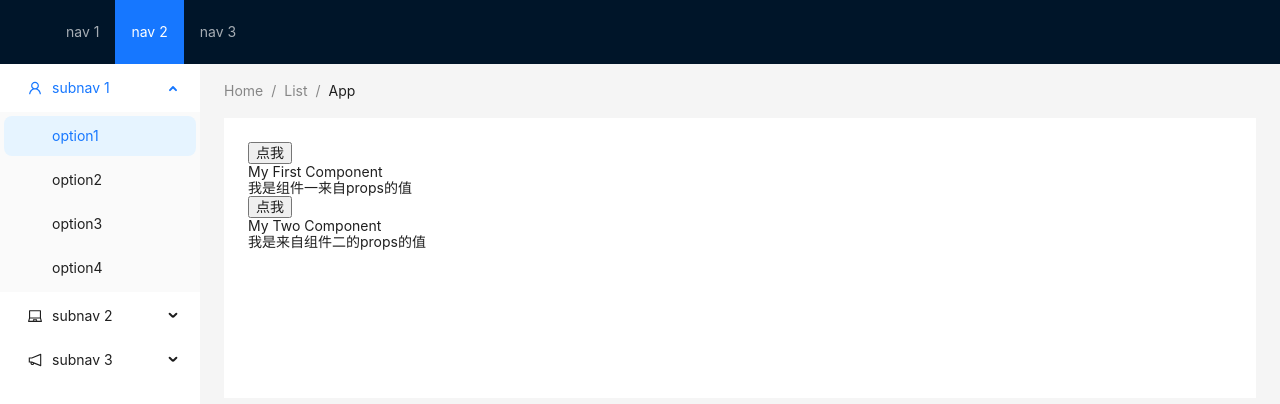
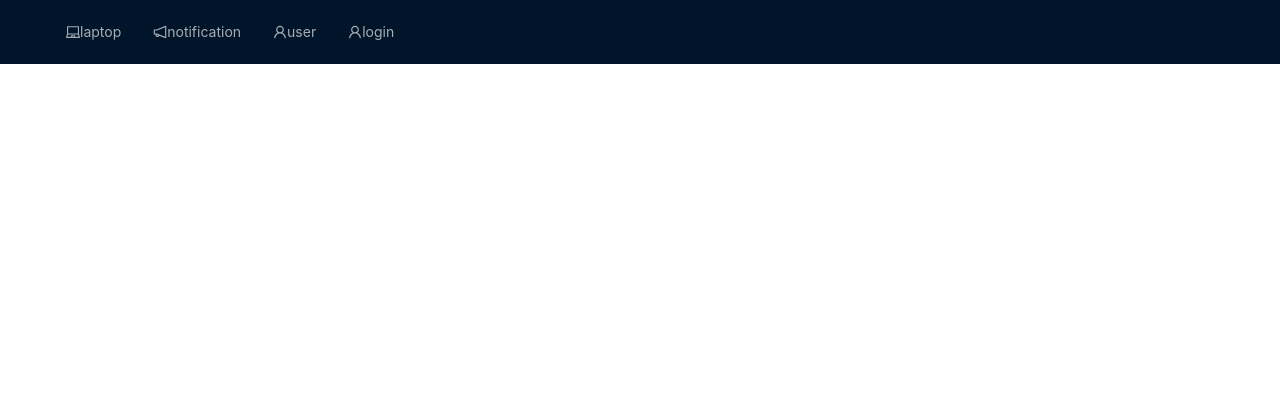
Before and after one commit to Yhq00/antd-demo, a React (Create React App) app: page / in a window 1280 px wide. Shown: the top 404 px of the page. Built offline with nearby package versions, Linux system fonts and the light colour scheme.

Commit message:
增加路由，写了login页面，但还存在许多问题：1，默认菜单路由。2.选中选项卡时会全选中

```diff
--- a/package.json
+++ b/package.json
@@ -9,6 +9,7 @@
     "antd": "^5.3.0",
     "react": "^18.2.0",
     "react-dom": "^18.2.0",
+    "react-router-dom": "^6.9.0",
     "react-scripts": "5.0.1",
     "web-vitals": "^2.1.4"
   },
--- a/src/App.js
+++ b/src/App.js
@@ -1,91 +1,100 @@
-import 'antd/dist/reset.css'
-import './App.css';
-import { Breadcrumb, Layout, Menu, theme } from 'antd';
-import { LaptopOutlined, NotificationOutlined, UserOutlined } from '@ant-design/icons';
-import React from 'react';
-import MyFirstComponent from './components/MyFirstComponent';
-import MyTwoComponent from './components/MyTwoComponent';
-
+import "antd/dist/reset.css";
+import "./App.css";
+import { Layout, Menu, theme } from "antd";
+import {
+  LaptopOutlined,
+  NotificationOutlined,
+  UserOutlined,
+} from "@ant-design/icons";
+import React from "react";
+import MyFirstComponent from "./components/MyFirstComponent";
+import MyTwoComponent from "./components/MyTwoComponent";
+import { Routes, Link, Route } from "react-router-dom";
+import Class1 from "./pages/calss1";
+import LoginComponent from "./pages/class3/login";
 //layout布局定义
-const { Header, Content, Sider } = Layout;
-const items1 = ['1', '2', '3'].map((key) => ({
-  key,
-  label: `nav ${key}`,
-}));
-const items2 = [UserOutlined, LaptopOutlined, NotificationOutlined].map((icon, index) => {
-  const key = String(index + 1);
-  return {
-    key: `sub${key}`,
-    icon: React.createElement(icon),
-    label: `subnav ${key}`,
-    children: new Array(4).fill(null).map((_, j) => {
-      const subKey = index * 4 + j + 1;
-      return {
-        key: subKey,
-        label: `option${subKey}`,
-      };
-    }),
-  };
-});
-
+const { Header, Content } = Layout;
+//菜单路由设置
+const menu1 = [
+  {
+    key: "/class1",
+    icon: <LaptopOutlined />,
+    label: "laptop",
+  },
+  {
+    key: "/class2",
+    icon: <NotificationOutlined />,
+    label: "notification",
+  },
+  {
+    key: "/class2-2",
+    icon: <UserOutlined />,
+    label: "user",
+  },
+  {
+    key: "/login  ",
+    icon: <UserOutlined />,
+    label: "login",
+  },
+];
 const App = () => {
   //layout布局定义
   const {
     token: { colorBgContainer },
   } = theme.useToken();
 
+  const MapMenuList = () => {
+    const menulist = menu1.map(({ key, icon, label }) => {
+      return (
+        <Menu.Item key={key}>
+          <Link to={key}>{icon}</Link>
+          <span>{label}</span>
+        </Menu.Item>
+      );
+    });
+    return menulist;
+  };
 
   return (
     <Layout>
       <Header className="header">
         <div className="logo" />
-        <Menu theme="dark" mode="horizontal" defaultSelectedKeys={['2']} items={items1} />
+        <Menu
+          theme="dark"
+          mode="horizontal"
+          // defaultSelectedKeys={['/class1']}
+          // defaultOpenKeys={['/class1']}
+        >
+          <MapMenuList />
+        </Menu>
       </Header>
-      <Layout>
-        <Sider
-          width={200}
-          style={{
-            background: colorBgContainer,
-          }}
-        >
-          <Menu
-            mode="inline"
-            defaultSelectedKeys={['1']}
-            defaultOpenKeys={['sub1']}
-            style={{
-              height: '100%',
-              borderRight: 0,
-            }}
-            items={items2}
-          />
-        </Sider>
-        <Layout
-          style={{
-            padding: '0 24px 24px',
-          }}
-        >
-          <Breadcrumb
-            style={{
-              margin: '16px 0',
-            }}
-          >
-            <Breadcrumb.Item>Home</Breadcrumb.Item>
-            <Breadcrumb.Item>List</Breadcrumb.Item>
-            <Breadcrumb.Item>App</Breadcrumb.Item>
-          </Breadcrumb>
       <Content
         style={{
           padding: 24,
           margin: 0,
           minHeight: 280,
           background: colorBgContainer,
+          display: "flex",
+          flexDirection: "column",
         }}
       >
-            <MyFirstComponent propsName={"我是组件一来自props的值"}></MyFirstComponent>
-            <MyTwoComponent propsName={"我是来自组件二的props的值"}></MyTwoComponent>
+        <Routes>
+          <Route path="/class1" Component={Class1}></Route>
+          <Route
+            path="/class2"
+            Component={() => (
+              <MyFirstComponent propsName="我是组件一来自props的值" />
+            )}
+          />
+          <Route
+            path="/class2-2"
+            Component={() => (
+              <MyTwoComponent propsName="我是来自组件二的props的值" />
+            )}
+          />
+          <Route path="/login" Component={LoginComponent}></Route>
+        </Routes>
       </Content>
-        </Layout>
-      </Layout>
     </Layout>
   );
 };
--- a/src/index.js
+++ b/src/index.js
@@ -3,12 +3,15 @@ import ReactDOM from 'react-dom/client';
 import './index.css';
 import App from './App';
 import reportWebVitals from './reportWebVitals';
+import {HashRouter } from 'react-router-dom';
 
 const root = ReactDOM.createRoot(document.getElementById('root'));
 root.render(
-  <React.StrictMode>
-    <App />
-  </React.StrictMode>
+  // <React.StrictMode></React.StrictMode>
+    <HashRouter>
+      <App />
+    </HashRouter>
+
 );
 
 // If you want to start measuring performance in your app, pass a function
--- /dev/null
+++ b/src/pages/calss1/index.jsx
@@ -0,0 +1,58 @@
+import React from "react";
+
+import { Carousel, Collapse } from "antd";
+
+const contentStyle = {
+  margin: 0,
+  height: "160px",
+  color: "#fff",
+  lineHeight: "160px",
+  textAlign: "center",
+  background: "#364d79",
+};
+const { Panel } = Collapse;
+
+const text = `
+  A dog is a type of domesticated animal.
+  Known for its loyalty and faithfulness,
+  it can be found as a welcome guest in many households across the world.
+`;
+
+const Class1 = () => {
+  const onChange = (currentSlide) => {
+    console.log(currentSlide);
+  };
+
+  return (
+    <div>
+      <Carousel afterChange={onChange}>
+        <div>
+          <h3 style={contentStyle}>1</h3>
+        </div>
+        <div>
+          <h3 style={contentStyle}>2</h3>
+        </div>
+        <div>
+          <h3 style={contentStyle}>3</h3>
+        </div>
+        <div>
+          <h3 style={contentStyle}>4</h3>
+        </div>
+      </Carousel>
+      <div style={{ height: 100 }}></div>
+      <Collapse defaultActiveKey={["1"]} onChange={onChange}>
+        <Panel header="This is panel header 1" key="1">
+          <p>{text}</p>
+        </Panel>
+        <Panel header="This is panel header 2" key="2">
+          <p>{text}</p>
+        </Panel>
+        <Panel header="This is panel header 3" key="3">
+          <p>{text}</p>
+        </Panel>
+      </Collapse>
+    </div>
+  );
+};
+
+export default Class1;
--- /dev/null
+++ b/src/pages/class3/login.jsx
@@ -0,0 +1,128 @@
+import React from "react";
+import { Button, Form, Input } from "antd";
+
+const onFinish = (values) => {
+  console.log("Success:", values);
+};
+const onFinishFailed = (errorInfo) => {
+  console.log("Failed:", errorInfo);
+};
+const formStyle = {
+  height: "auto",
+  width: "800px",
+  margin: "auto",
+  padding: "10px",
+  textAlign: "center",
+  boxShadow: "0 0 4px 1px black",
+};
+
+const LoginComponent = () => {
+  return (
+    //    注册登录表单
+    <div style={formStyle}>
+      <div
+        style={{
+          width: "auto",
+          height: "auto",
+          boxShadow: "0 2px 2px -2px black",
+          padding: "5px",
+          marginBottom: "30px",
+        }}
+      >
+        <h1>Login</h1>
+      </div>
+      <Form
+        name="basic"
+        labelCol={{
+          span: 8,
+        }}
+        wrapperCol={{
+          span: 16,
+        }}
+        style={{
+          display: "flex",
+          flexDirection: "column",
+          width: "800px",
+          justifyContent: "center",
+          alignItems: "center",
+        }}
+        initialValues={{
+          remember: true,
+        }}
+        onFinish={onFinish}
+        onFinishFailed={onFinishFailed}
+        autoComplete="off"
+        size="large"
+      >
+        <div
+          style={{
+            display: "flex",
+            flexDirection: "column",
+            width: "600px",
+            marginLeft: "-30px",
+          }}
+        >
+          <Form.Item
+            label="Username"
+            name="username"
+            rules={[
+              {
+                required: true,
+                message: "Please input your username!",
+              },
+            ]}
+          >
+            <Input />
+          </Form.Item>
+
+          <Form.Item
+            label="Password"
+            name="password"
+            rules={[
+              {
+                required: true,
+                message: "Please input your password!",
+              },
+            ]}
+          >
+            <Input.Password />
+          </Form.Item>
+        </div>
+        <div
+          style={{
+            display: "flex",
+            flexDirection: "row",
+            margin: "auto",
+            textAlign: "center",
+            width: "280px",
+            justifyContent: "space-between",
+          }}
+        >
+          <Form.Item
+            wrapperCol={{
+              offset: 8,
+              span: 16,
+            }}
+            style={{ paddingRight: "100px" }}
+          >
+            <Button type="primary" htmlType="submit">
+              登录
+            </Button>
+          </Form.Item>
+          <Form.Item
+            wrapperCol={{
+              offset: 8,
+              span: 16,
+            }}
+          >
+            <Button type="primary" htmlType="button">
+              注冊
+            </Button>
+          </Form.Item>
+        </div>
+      </Form>
+    </div>
+  );
+};
+
+export default LoginComponent;
```
Also changed, not shown: 2 other files (tests, documents, lock files or other folders). Lines whose indentation alone changed are shown as unchanged.
